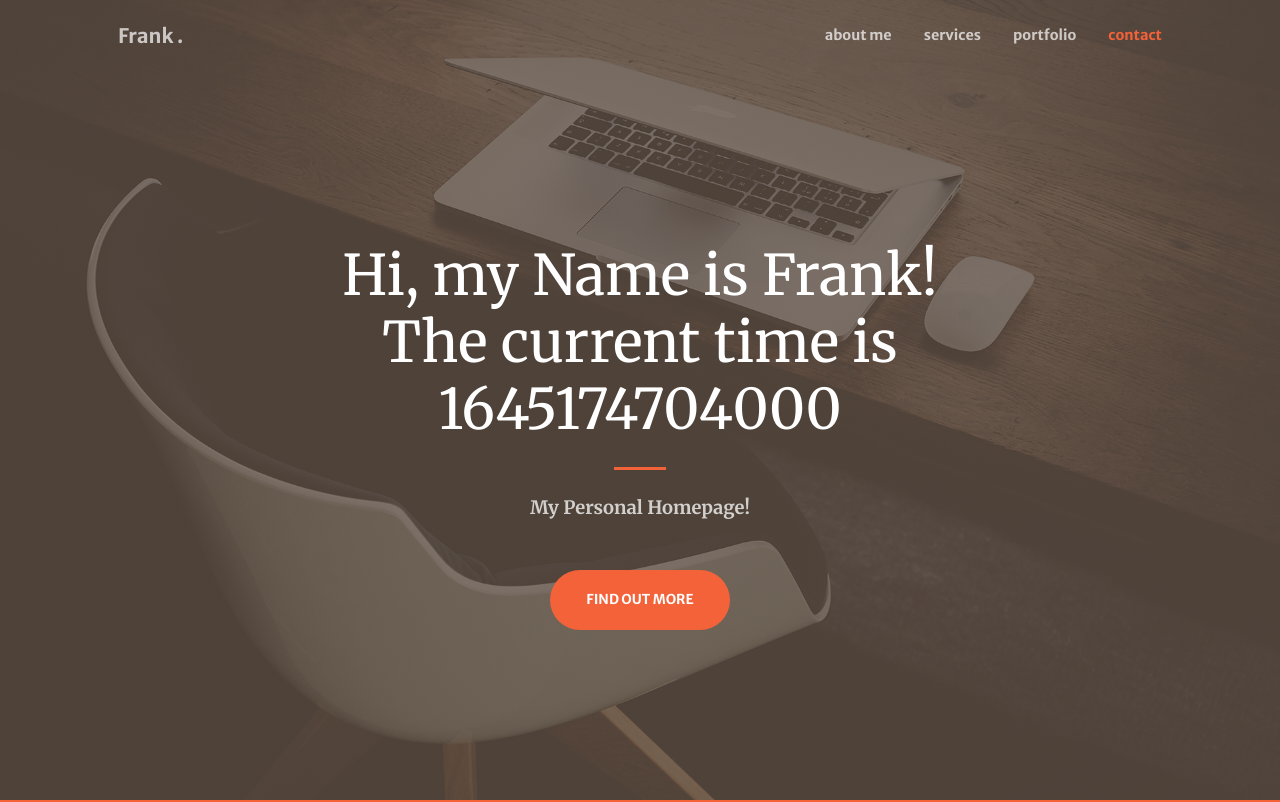
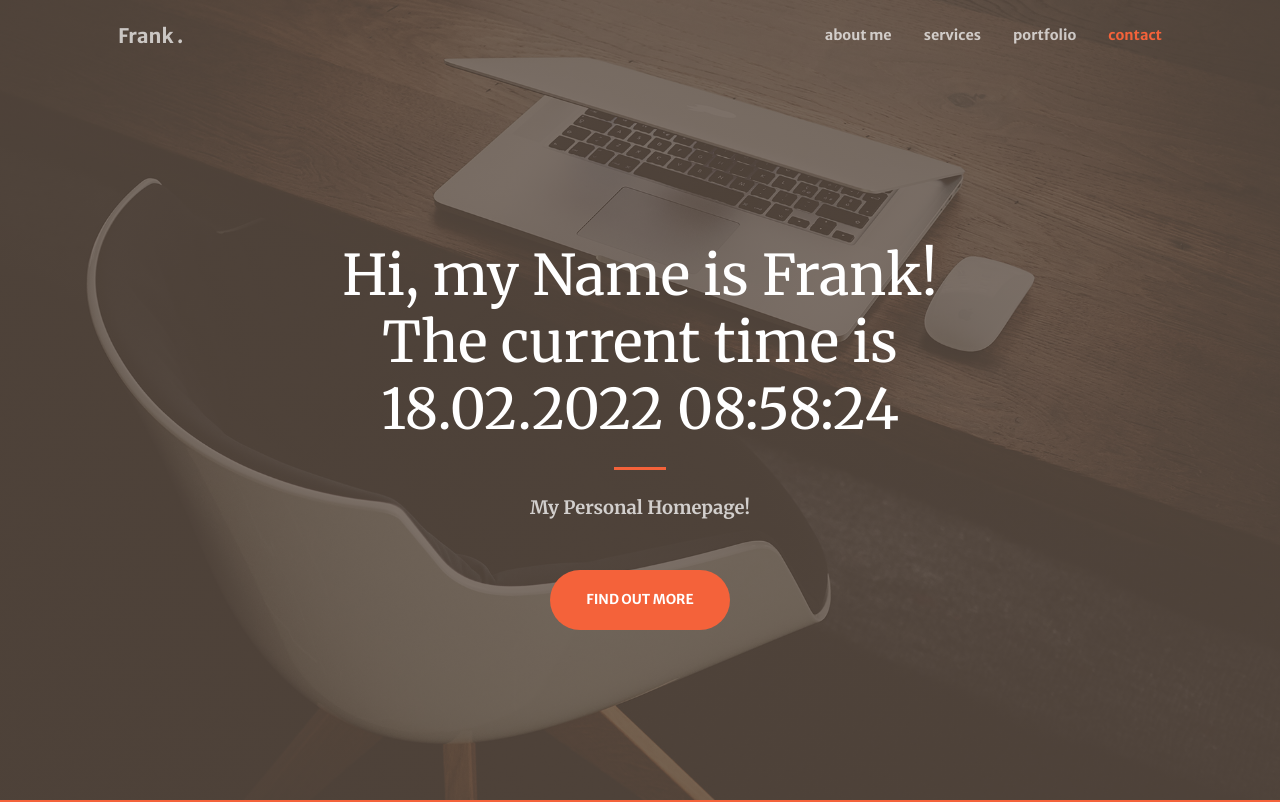
Before and after one commit to fraankrr/fraankrr.github.io, a website: page index.html in a window 1280 px wide. Shown: the top 802 px of the page. Drawn offline with nearby package versions, Linux system fonts and the light colour scheme; some packages are replaced by stand-ins of ours; a script that the page names is missing.

Commit message:
install momentjs per npm, show date in header

```diff
--- a/index.html
+++ b/index.html
@@ -19,6 +19,7 @@
     <link href="https://cdnjs.cloudflare.com/ajax/libs/SimpleLightbox/2.1.0/simpleLightbox.min.css" rel="stylesheet" />
     <!-- Core theme CSS (includes Bootstrap)-->
     <link href="css/styles.css" rel="stylesheet" />
+    <script src="./node_modules/moment/moment.js"></script>
 </head>
 
 <body id="page-top">
--- a/js/scripts.js
+++ b/js/scripts.js
@@ -57,7 +57,7 @@ window.addEventListener('DOMContentLoaded', event => {
     });
 
 });
-document.getElementById("currenttime").innerHTML = Date.now()
+document.getElementById("currenttime").innerHTML = moment().format("DD.MM.YYYY hh:mm:ss");
 setInterval(() => {
-    document.getElementById("currenttime").innerHTML = Date.now()
+    document.getElementById("currenttime").innerHTML = moment().format("DD.MM.YYYY hh:mm:ss");
 }, 1000);
```
Also changed, not shown: package.json (added, +22 -0 lines), 2 other files.
